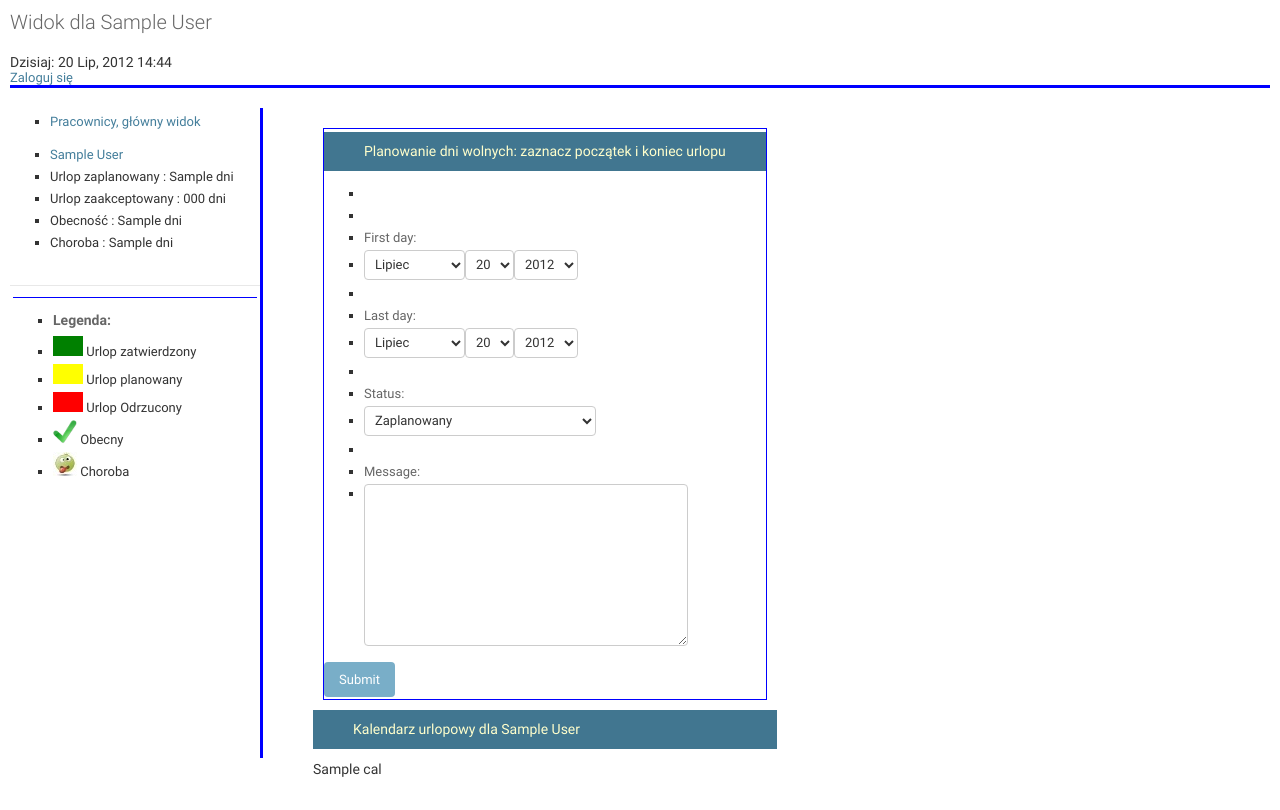
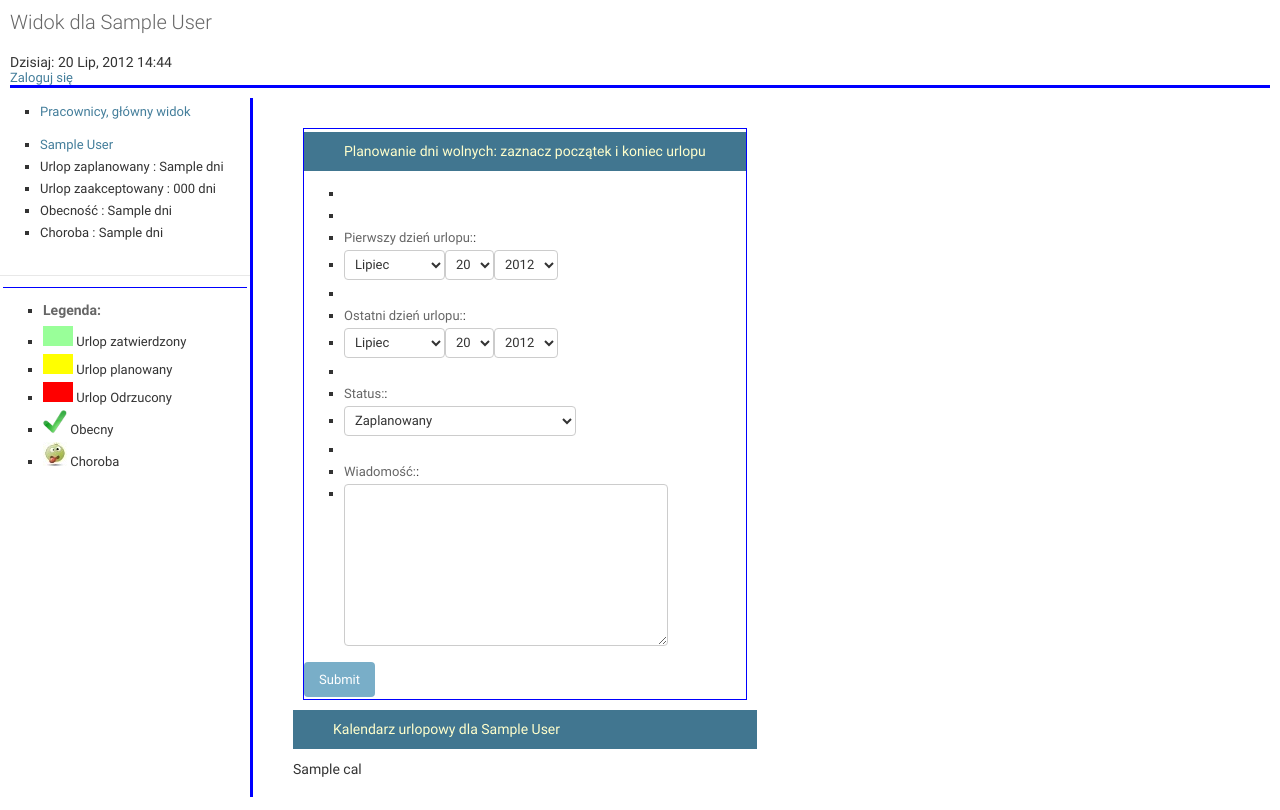
Before and after one commit to zdanozdan/leave, a Django app: template leave/templates/plan_days.html in a window 1280 px wide. Run offline with Django 3.2, Linux system fonts and the light colour scheme; tables that the repository leaves empty hold one stand-in row (values such as "Sample post"); the template is opened without the code that fills it: values that come from a table or form of the project are taken from there, most other values are stand-ins (such as "Sample title", 1, 10 or a date in 2020); parts of the project's set-up code (start-up, migrations or seed data) failed here and were passed over.

Commit message:
almost done

```diff
--- /dev/null
+++ b/leave/context_processors.py
@@ -0,0 +1,4 @@
+import datetime
+
+def my_date_today(request):
+    return {'my_date_today' : datetime.datetime.now() }
--- a/leave/decorators.py
+++ b/leave/decorators.py
@@ -6,7 +6,7 @@ from django.shortcuts import redirect
 
 def user_allowed(funct):
     def wrapped(request, user_id, *args, **kwargs):
-        if request.user.id == int(user_id):
+        if request.user.id == int(user_id) or request.user.is_superuser:
             return funct(request,user_id,*args,**kwargs)
         else:
             messages.add_message(request,messages.ERROR, 'Nie posiadasz uprawnień. Zaloguj sie na swoje konto')
--- a/leave/forms.py
+++ b/leave/forms.py
@@ -1,3 +1,5 @@
+# This Python file uses the following encoding: utf-8
+
 import datetime,logging
 from django import forms
 from django.forms import ModelForm
@@ -22,8 +24,9 @@ STATUS_CHOICES = (('PLANNED', 'Zaplanowany'),
 
 class SinglePresentForm(ModelForm):
     #status = forms.ChoiceField(widget=Select, choices=PRESENT_CHOICES)
-    leave_date = forms.DateField(widget=SelectDateWidget(years=YEAR_CHOICES))
-    status = forms.ModelChoiceField(empty_label=None,queryset=Status.objects.filter(status__in=[item for tuple in PRESENT_CHOICES for item in tuple]))
+    leave_date = forms.DateField(widget=SelectDateWidget(years=YEAR_CHOICES),label='Zgłaszam obecność w dniu')
+    status = forms.ModelChoiceField(empty_label=None,queryset=Status.objects.filter(status__in=[item for tuple in PRESENT_CHOICES for item in tuple]),label="Obecny czy nie ?")
+    user = forms.ModelChoiceField(empty_label=None,queryset=User.objects.all(),widget=HiddenInput,label="Pracownik")
 
     class Meta:
         model = Day
@@ -37,10 +40,10 @@ class PresentForm(SinglePresentForm):
 
 class LeaveForm(forms.Form):
     #first_day = forms.DateField(initial=datetime.date.today,widget=widgets.AdminDateWidget)
-    first_day = forms.DateField(initial=datetime.date.today,widget=SelectDateWidget(years=YEAR_CHOICES))
-    last_day = forms.DateField(initial=datetime.date.today,widget=SelectDateWidget(years=YEAR_CHOICES))
+    first_day = forms.DateField(initial=datetime.date.today,widget=SelectDateWidget(years=YEAR_CHOICES),label="Pierwszy dzień urlopu")
+    last_day = forms.DateField(initial=datetime.date.today,widget=SelectDateWidget(years=YEAR_CHOICES), label="Ostatni dzień urlopu")
     status = forms.ChoiceField(widget=Select, choices=STATUS_CHOICES)
-    message = forms.CharField(widget=forms.Textarea, required=False)
+    message = forms.CharField(widget=forms.Textarea, required=False,label="Wiadomość")
 
     def clean(self):
         cleaned_data = super(LeaveForm, self).clean()
--- a/leave/templates/base.html
+++ b/leave/templates/base.html
@@ -30,7 +30,7 @@
 	</div>
         {% endblock %}
     </div>
-    <div id="left" class="float b-right" style="width:250px;height:650px">
+    <div id="left" class="float" style="width:250px;height:650px">
         <ul>
 	  <li><a href="{% url index %}">Pracownicy, główny widok</a></li>
 	</ul>
@@ -51,7 +51,7 @@
 	  <li><img src={%static "sick.jpg" %}>  Choroba</li>
 	</ul>
     </div>
-    <div id="content" class="float">
+    <div id="content" class="float b-left">
     {% if messages %}
       <ul class="messages messagelist">
 	{% for message in messages %}
--- a/leave/templates/plan_days.html
+++ b/leave/templates/plan_days.html
@@ -11,7 +11,7 @@
       {{ field.errors }}
     </li>
     <li>
-      {{ field.label_tag }}
+      {{ field.label_tag }}:
     </li>
     <li>
       {{ field }}
--- a/leave/templates/present.html
+++ b/leave/templates/present.html
@@ -1,4 +1,4 @@
-{% extends "base.html" %}
+{% extends "show_user.html" %}
 
 {% load extras %}
 
--- a/leave/templates/show_user.html
+++ b/leave/templates/show_user.html
@@ -15,9 +15,8 @@
 {%endblock%}
 
 {% block commands %}
-
   <li class="object-tools"><a href="{% url plan_days selected.id %}">Planuj urlop</a></li>
-  <li class="object-tools"><a href="{% url present selected.id %}">Zgłoś obecność</a></li>
+  <li class="object-tools"><a href="{% url single_present selected.id my_date_today|date:'Y' my_date_today|date:'m' my_date_today|date:'d'%}">Zgłoś obecność dzisiaj</a></li>
 
 {% endblock %}
 
--- a/mleave/settings.py
+++ b/mleave/settings.py
@@ -13,6 +13,12 @@ ADMINS = (
 )
 
 #LOGIN_URL = "/leave/accounts/login"
+
+TEMPLATE_CONTEXT_PROCESSORS = (
+    'django.contrib.auth.context_processors.auth',
+    'django.core.context_processors.request',
+    'leave.context_processors.my_date_today',
+    )
 
 MANAGERS = ADMINS
 
--- a/static/style.css
+++ b/static/style.css
@@ -1,11 +1,12 @@
 .solid { border:1px solid blue;margin:10px }
 .b-bottom { border-bottom:3px solid blue;margin:10px;}
 .b-right { border-right:3px solid blue;margin:10px;}
+.b-left { border-left:3px solid blue;padding:5px;}
 .b-top-light { border-top:1px solid blue;margin:3px;}
 div.float { float:left}
 div.clear { clear:both}
 
-.accepted {background-color:green}
+.accepted {background-color:#99FF99}
 .planned { background-color:yellow}
 .rejected {background-color:red}
 .present {background-image:url(/static/check24.png); background-repeat:no-repeat}
```
Also changed, not shown: leave/views.py (+6 -6 lines).
